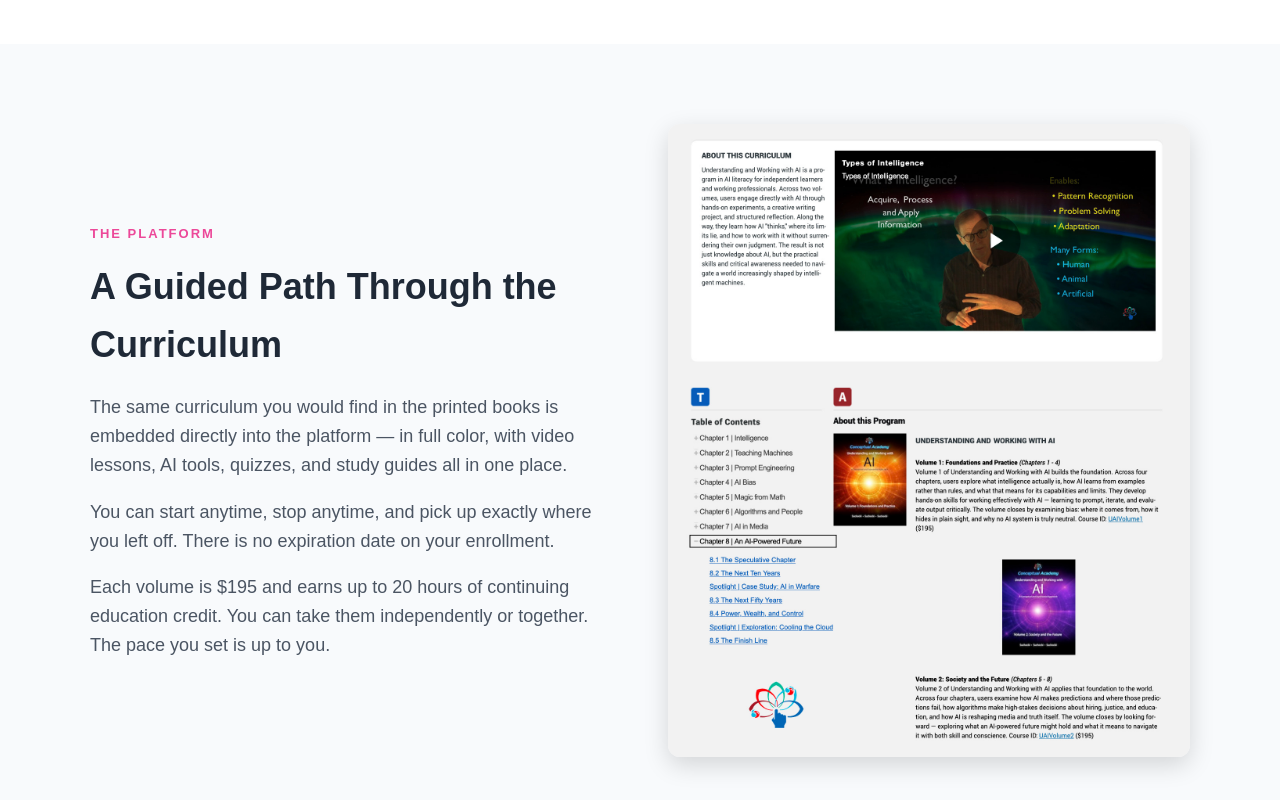
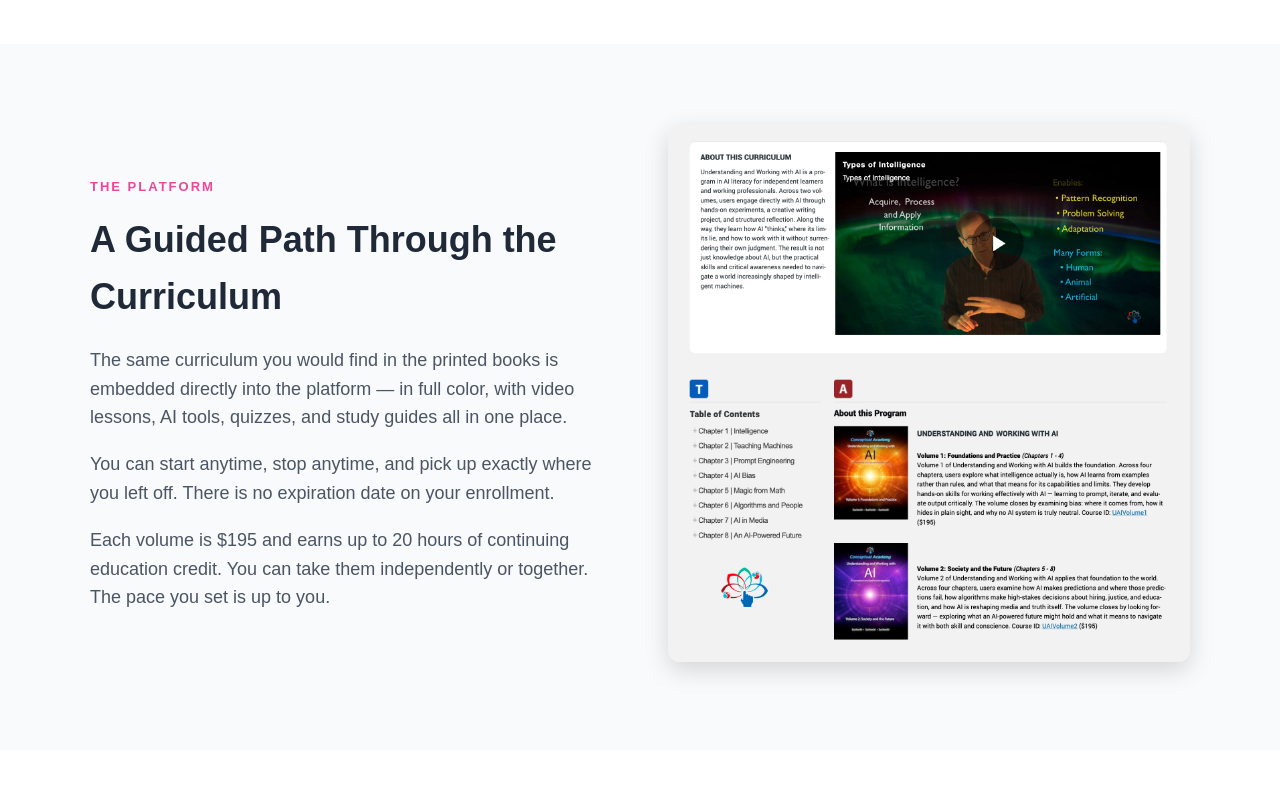
Before and after one commit to Suchocki88/UnderstandingAI.ai, a Next.js app: page /academy in a window 1280 px wide. Shown: the part 1220-2020 px from the top of the page. Built offline with nearby package versions, Linux system fonts and the light colour scheme.

Commit message:
Update page.tsx

```diff
--- a/app/academy/page.tsx
+++ b/app/academy/page.tsx
@@ -124,7 +124,7 @@ export default function Page() {
           </div>
           <div>
             <img
-              src="/images/CALandingPage.jpg"
+              src="/images/CALandingPageB.jpg"
               alt="Conceptual Academy platform"
               style={{ width: "100%", borderRadius: 12, boxShadow: "0 8px 24px rgba(0,0,0,0.15)" }}
             />
```
